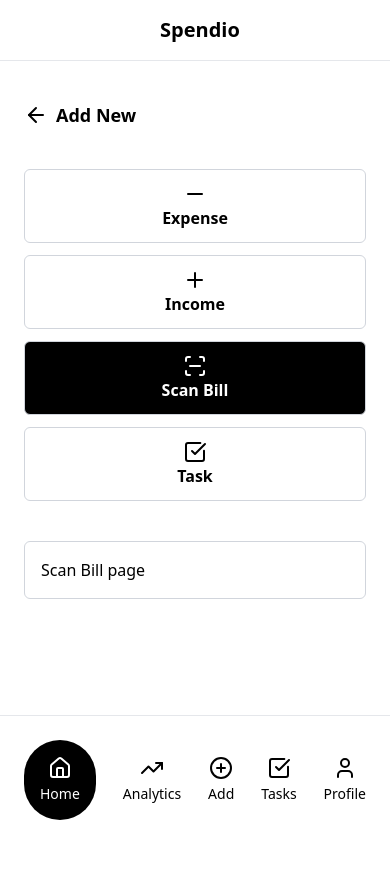
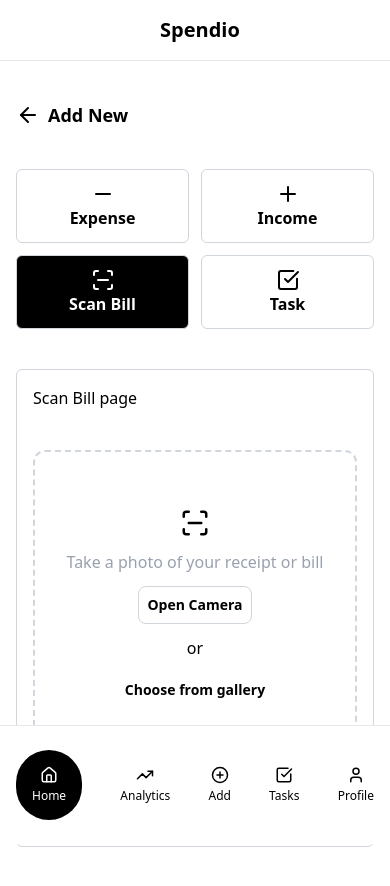
Before and after one commit to Nnamdi-Uzoigwe/Spendio-App, a Next.js app: page /add in a window 390 px wide. Both pictures are taken after a click on the element "Scan Bill". Shown: the top 886 px of the page. Before the commit the page ends 844 px from the top, so only its background shows below. Built offline with nearby package versions, Linux system fonts and the light colour scheme.

Commit message:
completed the add page

```diff
--- a/app/add/page.tsx
+++ b/app/add/page.tsx
@@ -11,7 +11,7 @@
 export default function Add() {
     const [activeTab, setActiveTab] = useState("Expense")
     return (
-        <div className="px-6 py-10 mb-30 lg:px-40">
+        <div className="px-4 py-10 mb-30 lg:px-40">
             <header className="flex items-center gap-2">
                 <Link href="/">
                     <ArrowLeft />
@@ -20,7 +20,7 @@
             </header>
 
             {/* Tabs */}
-            <div className="mt-10 grid grid-cols-1 lg:grid-cols-4 gap-3">
+            <div className="mt-10 grid grid-cols-2 lg:grid-cols-4 gap-3">
                 {/* Expense */}
                 <div onClick={() => setActiveTab("Expense")} className={`${activeTab === "Expense" ? "bg-black text-white" : "bg-transparent text-black" } border border-gray-300 hover:bg-gray-200 cursor-pointer rounded-md flex flex-col items-center p-3 w-full`}>
                     <Minus className={`${activeTab === "Expense" ? "text-white" : "text-black"}`} />
--- a/app/analytics/page.tsx
+++ b/app/analytics/page.tsx
@@ -1,5 +1,5 @@
 export default function Analytics() {
     return (
-        <div className="px-6 lg:px-40">Analytics Page</div>
+        <div className="px-4 lg:px-40">Analytics Page</div>
     )
 }
--- a/app/profile/page.tsx
+++ b/app/profile/page.tsx
@@ -1,5 +1,5 @@
 export default function Profile() {
     return (
-        <div className="px-6 lg:px-40">Profile Page</div>
+        <div className="px-4 lg:px-40">Profile Page</div>
     )
 }
--- a/app/tasks/page.tsx
+++ b/app/tasks/page.tsx
@@ -1,5 +1,5 @@
 export default function Tasks() {
     return (
-        <div className="px-6 lg:px-40">Tasks Page</div>
+        <div className="px-4 lg:px-40">Tasks Page</div>
     )
 }
--- a/components/BottomNavbar.tsx
+++ b/components/BottomNavbar.tsx
@@ -8,30 +8,30 @@
     const [activeLink, setActiveLink] = useState("/");
 
     return (
-        <div className="fixed z-30 bg-white bottom-0 text-sm text-gray-600 py-6 px-6 lg:px-40 border-t border-gray-200 w-full flex justify-between items-center">
+        <div className="fixed z-30 bg-white bottom-0 text-xs text-gray-600 py-6 px-4 lg:px-40 border-t border-gray-200 w-full flex justify-between items-center">
             {/* Home */}
             <Link href="/" onClick={() => setActiveLink("/")} className={`${activeLink === "/" ? "bg-black text-white p-4  rounded-full" : "bg-transparent text-black"} w-fit flex flex-col gap-1 items-center`}>
-                <House />
+                <House size={18} />
                 <span>Home</span>
             </Link>
             {/* Analytics */}
             <Link href="/analytics" onClick={() => setActiveLink("/analytics")} className={`${activeLink === "/analytics" ? "bg-black text-white p-4  rounded-full" : "bg-transparent text-black"} flex w-fit flex-col gap-1 items-center`}>
-                <TrendingUp />
+                <TrendingUp size={18} />
                 <span>Analytics</span>
             </Link>
             {/* Add */}
             <Link href="/add" onClick={() => setActiveLink("/add")} className={`${activeLink === "/add" ? "bg-black text-white p-4  rounded-full" : "bg-transparent text-black"} flex w-fit flex-col gap-1 items-center`}>
-                <CirclePlus />
+                <CirclePlus size={18} />
                 <span>Add</span>
             </Link>
             {/* Tasks */}
             <Link href="/tasks" onClick={() => setActiveLink("/tasks")} className={`${activeLink === "/tasks" ? "bg-black text-white p-4  rounded-full" : "bg-transparent text-black"} flex w-fit flex-col gap-1 items-center`}>
-                <SquareCheckBig />
+                <SquareCheckBig size={18} />
                 <span>Tasks</span>
             </Link>
             {/* Profile */}
             <Link href="/profile" onClick={()=> setActiveLink("/profile")} className={`${activeLink === "/profile" ? "bg-black text-white p-4  rounded-full" : "bg-transparent text-black"} flex w-fit flex-col gap-1 items-center`}>
-                <User />
+                <User size={18} />
                 <span>Profile</span>
             </Link>
         </div>
--- a/components/add/AddTask.tsx
+++ b/components/add/AddTask.tsx
@@ -1,5 +1,48 @@
 export default function AddTask() {
     return (
-        <div className="border border-gray-300 p-4 rounded-md">Add Task page</div>
+        <div className="border border-gray-300 p-4 rounded-md">
+            Add Task page
+
+            {/* form */}
+            <form className="mt-6 flex flex-col gap-4">
+                {/* Amount */}
+                <div className="relative">
+                    <p className="font-semibold mb-2">Task Title</p>
+                    <input
+                        type="text"
+                        className="border-2 border-gray-300 w-full p-2 text-lg rounded-md"
+                        placeholder="What needs to be done?"
+                    />
+                </div>
+
+                {/* Description */}
+                <div>
+                    <p className="font-semibold mb-2">Description</p>
+                    <textarea
+                        className="border-2 border-gray-300 w-full p-2 text-lg rounded-md"
+                        placeholder="Add more details..."
+                    ></textarea>
+                </div>
+
+                {/* Category */}
+                <div>
+                    <p className="font-semibold mb-2">Priority</p>
+                   <select className="border-2 border-gray-300 w-full p-2 text-lg rounded-md">
+                    <option value="">Low</option>
+                    <option value="">Medium</option>
+                    <option value="">High</option>
+
+                   </select>
+                </div>
+
+                {/* Date */}
+                <div>
+                    <p className="font-semibold mb-2">Due Date</p>
+                    <input type="date" className="border-2 border-gray-300 w-full p-2 text-lg rounded-md" />
+                </div>
+
+                <button className="mt-2 rounded-md cursor-pointer p-2 w-full bg-black text-white">Add Task</button>
+            </form>
+        </div>
     )
 }
--- a/components/add/ScanBill.tsx
+++ b/components/add/ScanBill.tsx
@@ -1,5 +1,19 @@
+import { ScanLine } from "lucide-react";
+
 export default function ScanBill() {
     return (
-        <div  className="border border-gray-300 p-4 rounded-md">Scan Bill page</div>
+        <div  className="border border-gray-300 p-4 rounded-md">
+            Scan Bill page
+
+            <div className="mt-10 mb-4 border-2 border-gray-300 rounded-xl px-6 py-14 flex flex-col gap-3 items-center border-dashed">
+                <ScanLine size={30} />
+                <p className="text-gray-400">Take a photo of your receipt or bill</p>
+
+                <button className="border border-gray-300 p-2 hover:bg-gray-200 rounded-lg font-semibold text-sm cursor-pointer">Open Camera</button>
+                <span>or</span>
+                <button className="font-semibold hover:bg-gray-200 hover:rounded-lg text-sm p-2 cursor-pointer">Choose from gallery</button>
+            </div>
+            <p className="text-center">We'll extract the exact amount, merchant, and date from your receipt</p>
+        </div>
     )
 }
```
